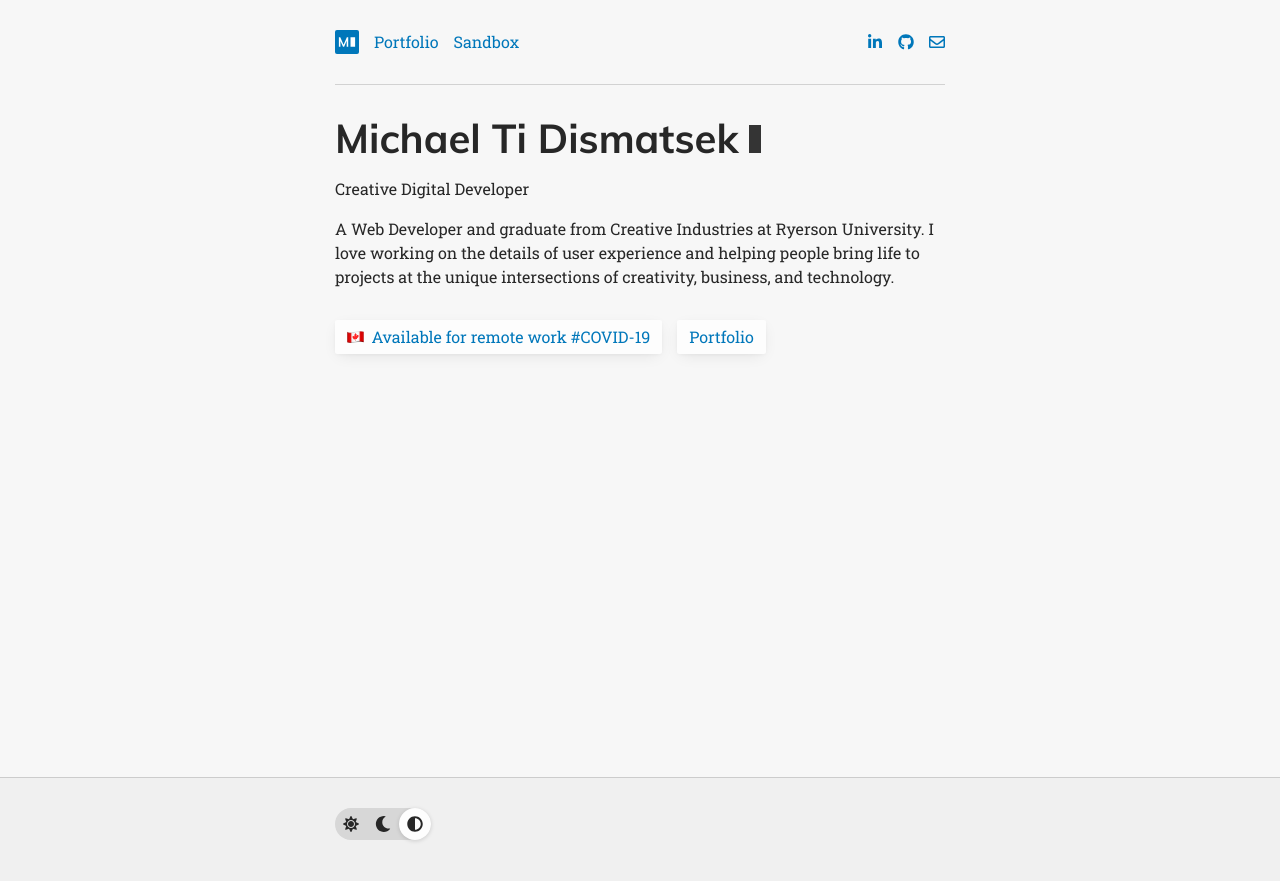
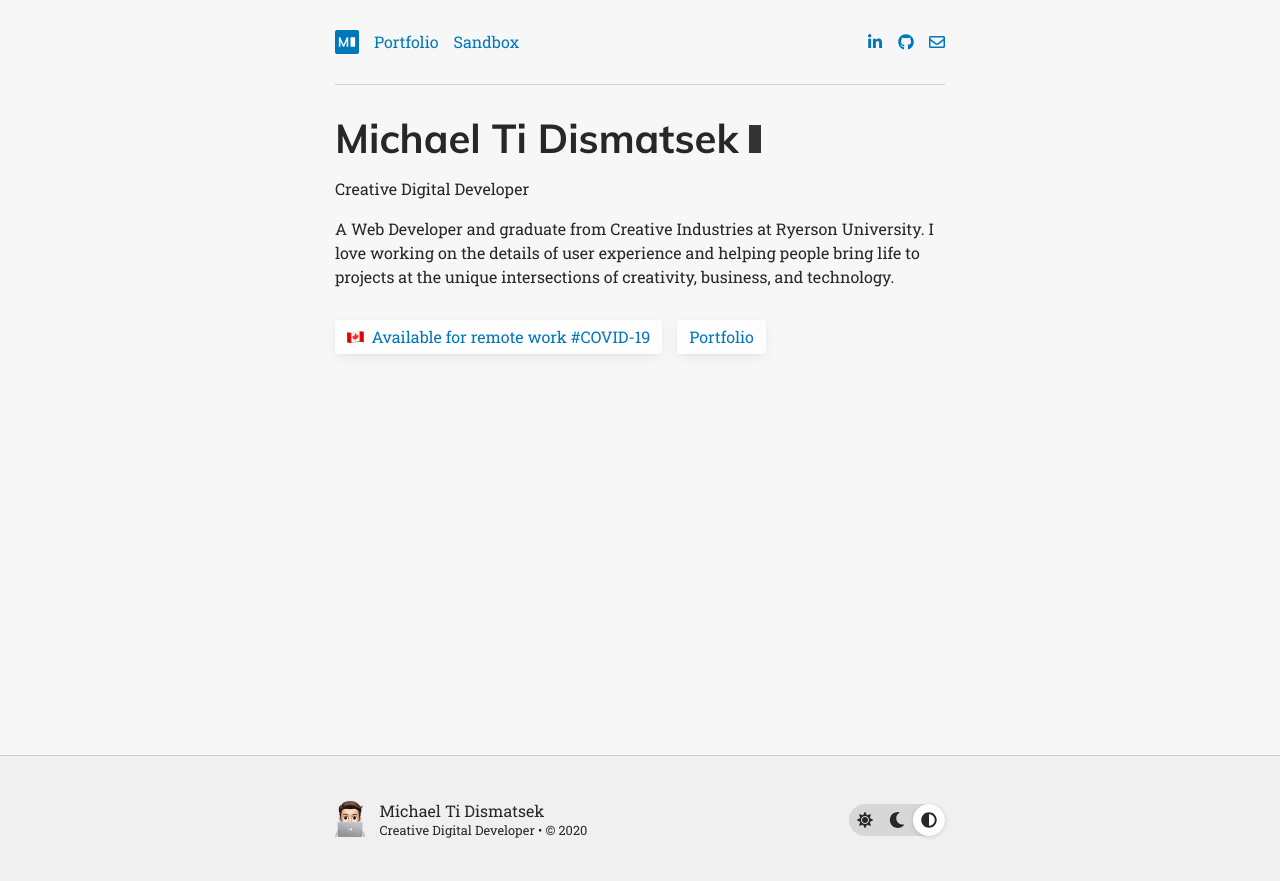
Before and after one commit to michaelti/michaelti.ca, a Jekyll site: the page built from src/home.html, in a window 1280 px wide. Shown: the top 881 px of the page. Built offline with Jekyll 4.4.1, drawn with Linux system fonts in a browser that asks for light colours.

Commit message:
Add footer name tagline and copyright

```diff
--- a/src/_includes/footer.html
+++ b/src/_includes/footer.html
@@ -1,5 +1,16 @@
 <footer>
-    <div class="container">
+    <div class="container footer-inner">
+        <section>
+            <img src="/assets/images/memoji-michaelti.png" alt="Profile picture" height="36">
+        </section>
+        <section>
+            Michael Ti Dismatsek<br>
+            <small>
+                Creative Digital Developer&nbsp;&bull;
+                &copy;&nbsp;{{ site.time | date: '%Y' }}
+            </small>
+        </section>
+        <section>
             <button id="js-btn-theme-switcher" class="btn-theme-switcher" aria-label="Please enable JavaScript to switch themes.">
                 <span class="js-theme-icon-light">
                     <svg class="fa-svg-inline" role="img" xmlns="http://www.w3.org/2000/svg" viewBox="0 0 512 512"><path fill="currentColor" d="M256 160c-52.9 0-96 43.1-96 96s43.1 96 96 96 96-43.1 96-96-43.1-96-96-96zm246.4 80.5l-94.7-47.3 33.5-100.4c4.5-13.6-8.4-26.5-21.9-21.9l-100.4 33.5-47.4-94.8c-6.4-12.8-24.6-12.8-31 0l-47.3 94.7L92.7 70.8c-13.6-4.5-26.5 8.4-21.9 21.9l33.5 100.4-94.7 47.4c-12.8 6.4-12.8 24.6 0 31l94.7 47.3-33.5 100.5c-4.5 13.6 8.4 26.5 21.9 21.9l100.4-33.5 47.3 94.7c6.4 12.8 24.6 12.8 31 0l47.3-94.7 100.4 33.5c13.6 4.5 26.5-8.4 21.9-21.9l-33.5-100.4 94.7-47.3c13-6.5 13-24.7.2-31.1zm-155.9 106c-49.9 49.9-131.1 49.9-181 0-49.9-49.9-49.9-131.1 0-181 49.9-49.9 131.1-49.9 181 0 49.9 49.9 49.9 131.1 0 181z"></path></svg>
@@ -11,5 +22,6 @@
                     <svg class="fa-svg-inline" role="img" xmlns="http://www.w3.org/2000/svg" viewBox="0 0 512 512"><path fill="currentColor" d="M8 256c0 136.966 111.033 248 248 248s248-111.034 248-248S392.966 8 256 8 8 119.033 8 256zm248 184V72c101.705 0 184 82.311 184 184 0 101.705-82.311 184-184 184z"></path></svg>
                 </span>
             </button>
+        </section>
     </div>
 </footer>
--- a/src/_sass/sections/_footer.scss
+++ b/src/_sass/sections/_footer.scss
@@ -1,9 +1,22 @@
 // Global footer
 body > footer {
-    padding-top: $layout-spacing * 2;
+    padding-top: $layout-spacing * 3;
     padding-bottom: $layout-spacing * 4;
     background-color: var(--color-background-well);
     border-top: 1px solid var(--color-border);
+
+    .footer-inner {
+        display: flex;
+        align-items: center;
+
+        > section:not(:last-child) {
+            margin-right: $layout-spacing;
+        }
+
+        > section:last-child {
+            margin-left: auto;
+        }
+    }
 }
 
 // Theme switcher button
```
Also changed, not shown: src/assets/images/memoji-michaelti.png (added). Lines whose indentation alone changed are shown as unchanged.
